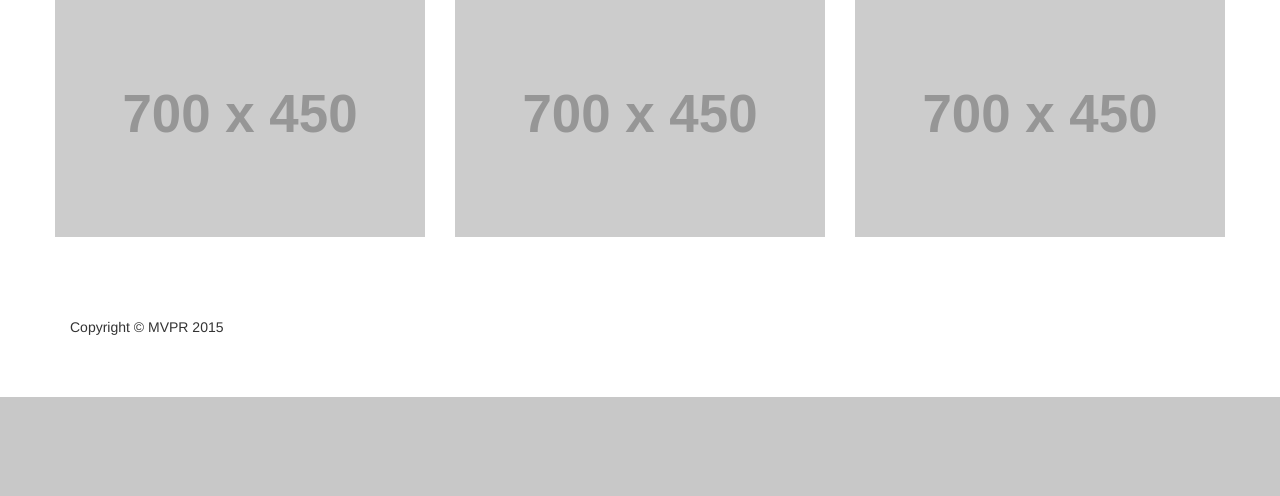
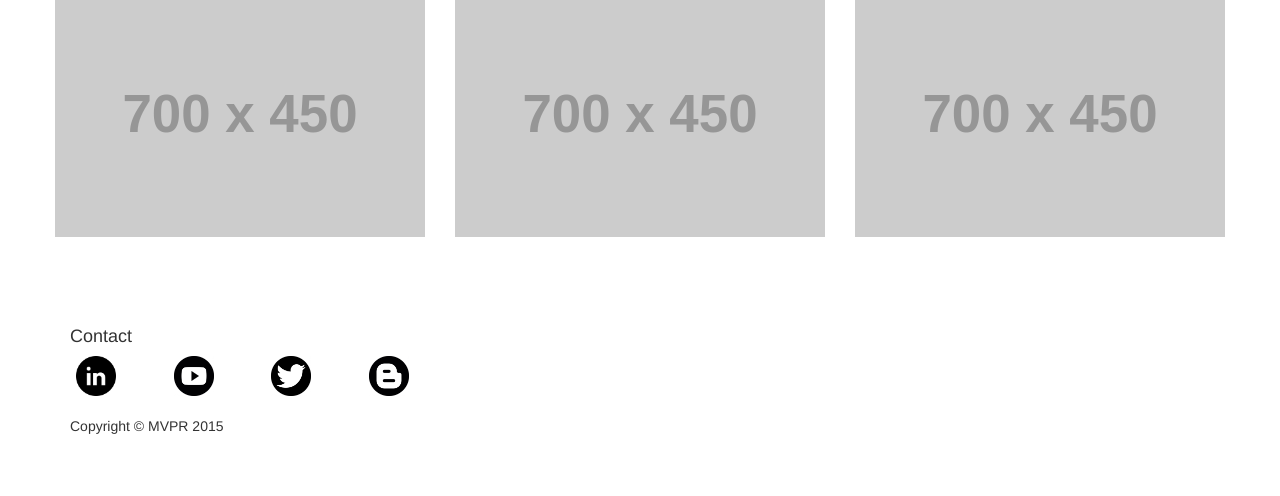
Before and after one commit to gareth2/test, a Rails app: page / in a window 1280 px wide. Shown: the part 824-1320 px from the top of the page. Before the commit the page ends 1221 px from the top, so only its background shows below. Run offline with Rails 7, Linux system fonts and the light colour scheme; grey boxes labelled with a size stand in for pictures from a placeholder-image service; style sheets or scripts are compiled from the project's sources; some libraries are stand-ins or nearby versions.

Commit message:
changed the alignment of the contact section of the footer

```diff
--- a/app/assets/stylesheets/main.css.scss
+++ b/app/assets/stylesheets/main.css.scss
@@ -196,3 +196,11 @@ footer {
 .navbar.navbar-inverse{
     border-color: transparent;
 }
+
+.contact_align{
+    padding-left: 0px;
+}
+
+.pad_left{
+ padding-left: 15px;
+}
--- a/app/views/pages/faq.html.erb
+++ b/app/views/pages/faq.html.erb
@@ -10,4 +10,5 @@
         </ol>
       </div>
     </div>
+
     <!-- /.row -->
--- a/app/views/pages/home.html.erb
+++ b/app/views/pages/home.html.erb
@@ -23,12 +23,12 @@
     </div>
     <div class="collapse navbar-collapse" id="navbar-collapse">
       <ul class="nav navbar-nav">
-        <li> <a href="https://meganv.herokuapp.com/pages/about">About</a>
-        <li> <a href="https://meganv.herokuapp.com/pages/contact">Contact</a>
-        <li> <a href="https://meganv.herokuapp.com/pages/result">Results</a>
-        <li> <a href="https://meganv.herokuapp.com/pages/faq">FAQ</a>
-        <li> <a href="https://meganv.herokuapp.com/pages/client_testimonials">Client Testimonials</a>
-        <li> <a href="https://meganv.herokuapp.com/pages/service">Services</a>
+        <li> <a href="http://meganv.herokuapp.com/pages/about">About</a>
+        <li> <a href="http://meganv.herokuapp.com/pages/contact">Contact</a>
+        <li> <a href="http://meganv.herokuapp.com/pages/result">Results</a>
+        <li> <a href="http://meganv.herokuapp.com/pages/faq">FAQ</a>
+        <li> <a href="http://meganv.herokuapp.com/pages/client_testimonials">Client Testimonials</a>
+        <li> <a href="http://meganv.herokuapp.com/pages/service">Services</a>
       </ul>
     </div>
   </div>
@@ -131,14 +131,40 @@
 <!-- Footer -->
   <footer>
 
+  <div class="row">
+
+    <h4 class="pad_left">Contact</h4>
+
+    <div class="col-xs-1 text-center contact_align">
+      <a href="https://www.linkedin.com/in/meganvickell"><%= image_tag("linkedin_logo.png", size: '40x40') %></a>
+      <br>
+    </div>
+
+    <div class="col-xs-1 text-center contact_align">
+      <a href="https://www.youtube.com/channel/UClq8ciGjk_5fmLgK1d1Ua0g"><%= image_tag('youtube-round-logo.png', size: '40x40') %></a>
+      <br>
+    </div>
+
+    <div class="col-xs-1 text-center contact_align">
+      <a href="https://twitter.com/megan_vickell"><%= image_tag("twitter_logo.jpg", size: '40x40') %></a>
+      <br>
+    </div>
+
+    <div class="col-xs-1 text-center contact_align">
+      <a href="http://mvickell.tumblr.com/"><%= image_tag("blogger-circle.png", size: '40x40') %></a>
+      <br>
+    </div>
+
+  </div>
+
+  <br>
 
 
-
-    <div class="row">
-      <div class="col-lg-12">
-        <p>Copyright &copy; MVPR 2015</p>
-      </div>
+  <div class="row">
+    <div class="col-lg-12">
+      <p>Copyright &copy; MVPR 2015</p>
     </div>
+  </div>
 
 
   </footer>
--- a/app/views/pages/service.html.erb
+++ b/app/views/pages/service.html.erb
@@ -17,4 +17,3 @@
     <div class="word_cloud">
     </div>
   </div>
-</div>
```
Also changed, not shown: app/views/layouts/application.html.erb (+11 -11 lines), app/views/pages/contact.html.erb (+0 -10 lines).
